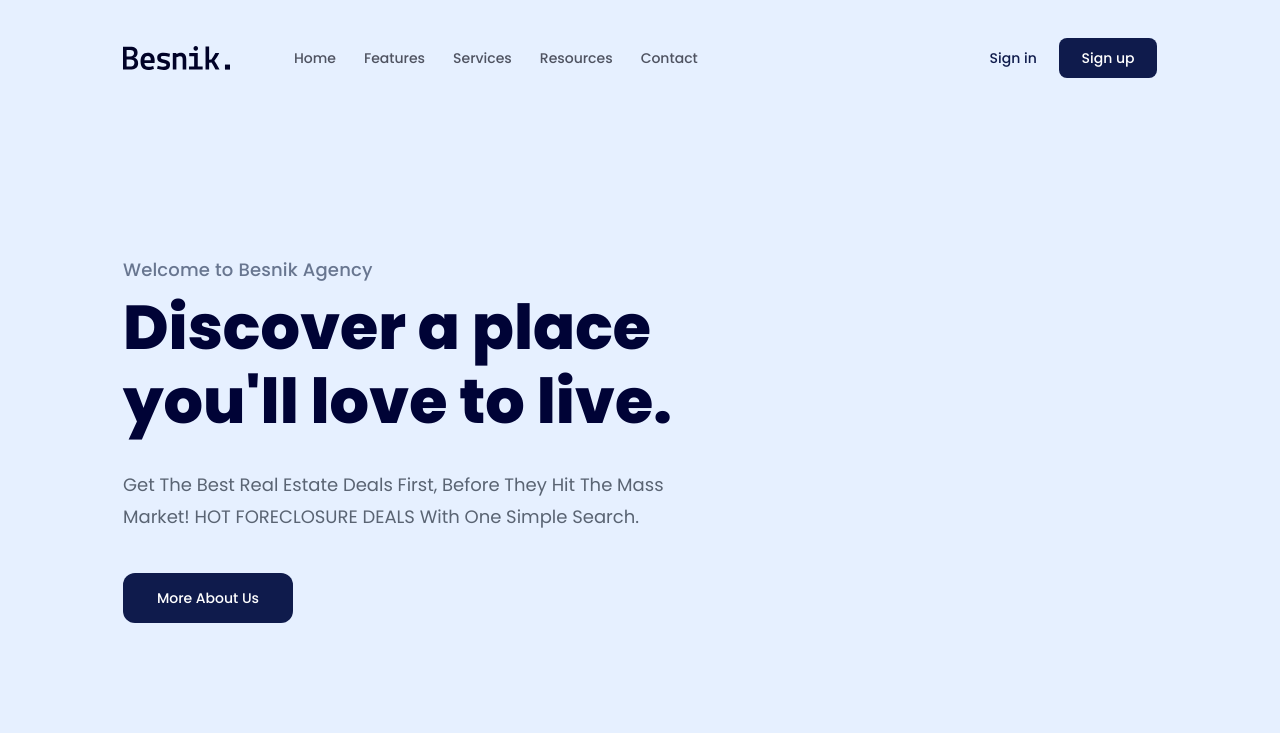
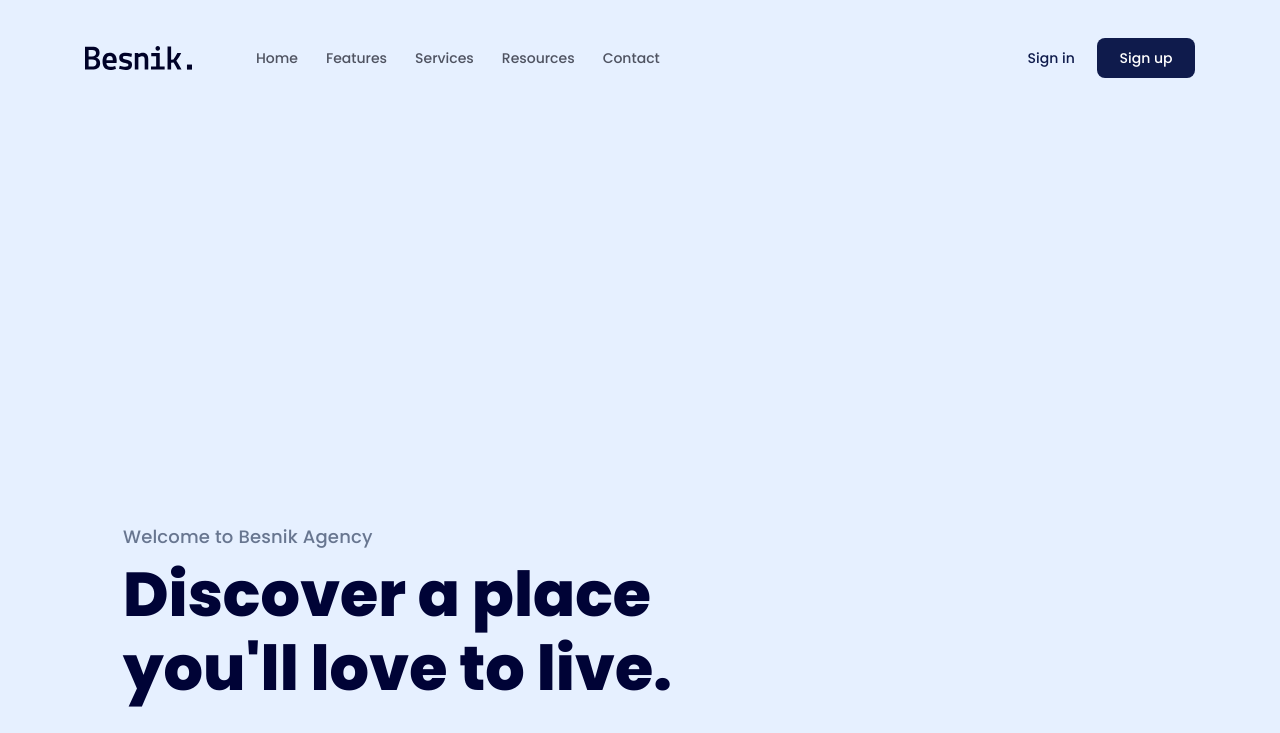
Before and after one commit to MinhHieu0707/Project-HTMLSSS_01, a plain HTML site: page index.html in a window 1280 px wide. Shown: the top 733 px of the page. Drawn offline with Linux system fonts and the light colour scheme; a web font is replaced by a local one.

Commit message:
Improvement phần Header

```diff
--- a/assets/css/styles.css
+++ b/assets/css/styles.css
@@ -51,7 +51,17 @@ a {
     --color: #0f1b4c;
 }
 /* Header */
+.fixed-header {
+    background-color: #e6f0ff;
+    padding-top: 26px;
+    position: sticky;
+    top: -26px;
+    z-index: 1;
+}
+
 .header {
+    display: flex;
+    flex-direction: column-reverse;
     background-color: #e6f0ff;
     position: relative;
     height: 100vh;
@@ -60,7 +70,8 @@ a {
 .navbar {
     display: flex;
     align-items: center;
-    padding: 38px;
+    /* padding-top: 38px; */
+    padding: 12px 0;
 }
 
 .navbar ul {
@@ -623,7 +634,6 @@ a {
     display: flex;
 }
 
-
 .footer .social-link {
     display: flex;
     margin-left: 16px;
--- a/index.html
+++ b/index.html
@@ -10,8 +10,7 @@
     </head>
     <body>
         <main>
-            <!-- ===== Header ===== -->
-            <header class="header">
+            <header class="fixed-header">
                 <div class="content">
                     <!-- =====  Navbar  ===== -->
                     <nav class="navbar">
@@ -33,6 +32,11 @@
                             <a href="#!" class="btn action-btn">Sign up</a>
                         </div>
                     </nav>
+                </div>
+            </header>
+            <!-- ===== Header ===== -->
+            <header class="header">
+                <div class="content">
                     <!-- ===== Hero ===== -->
                     <div class="hero">
                         <div class="info">
```
